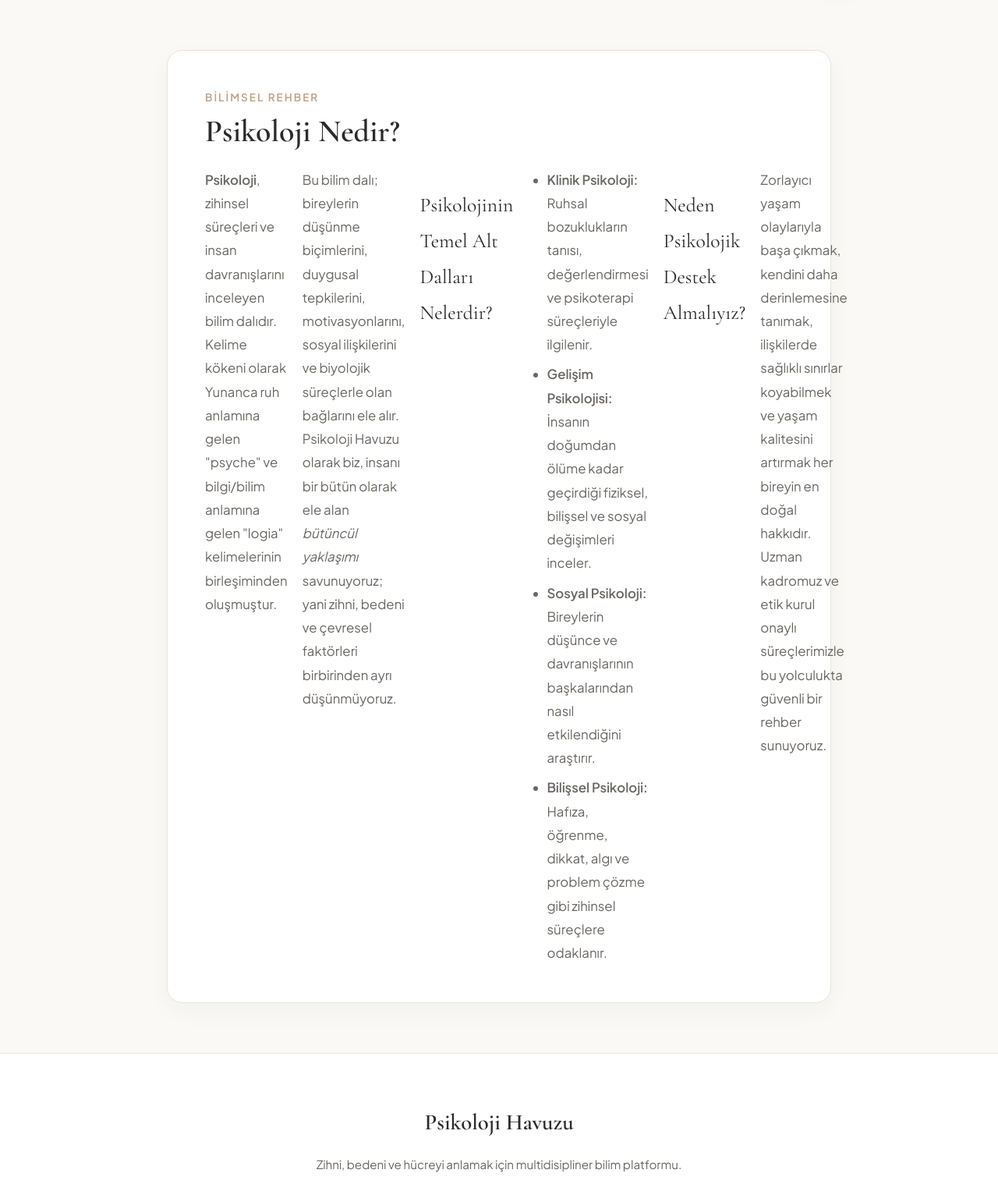
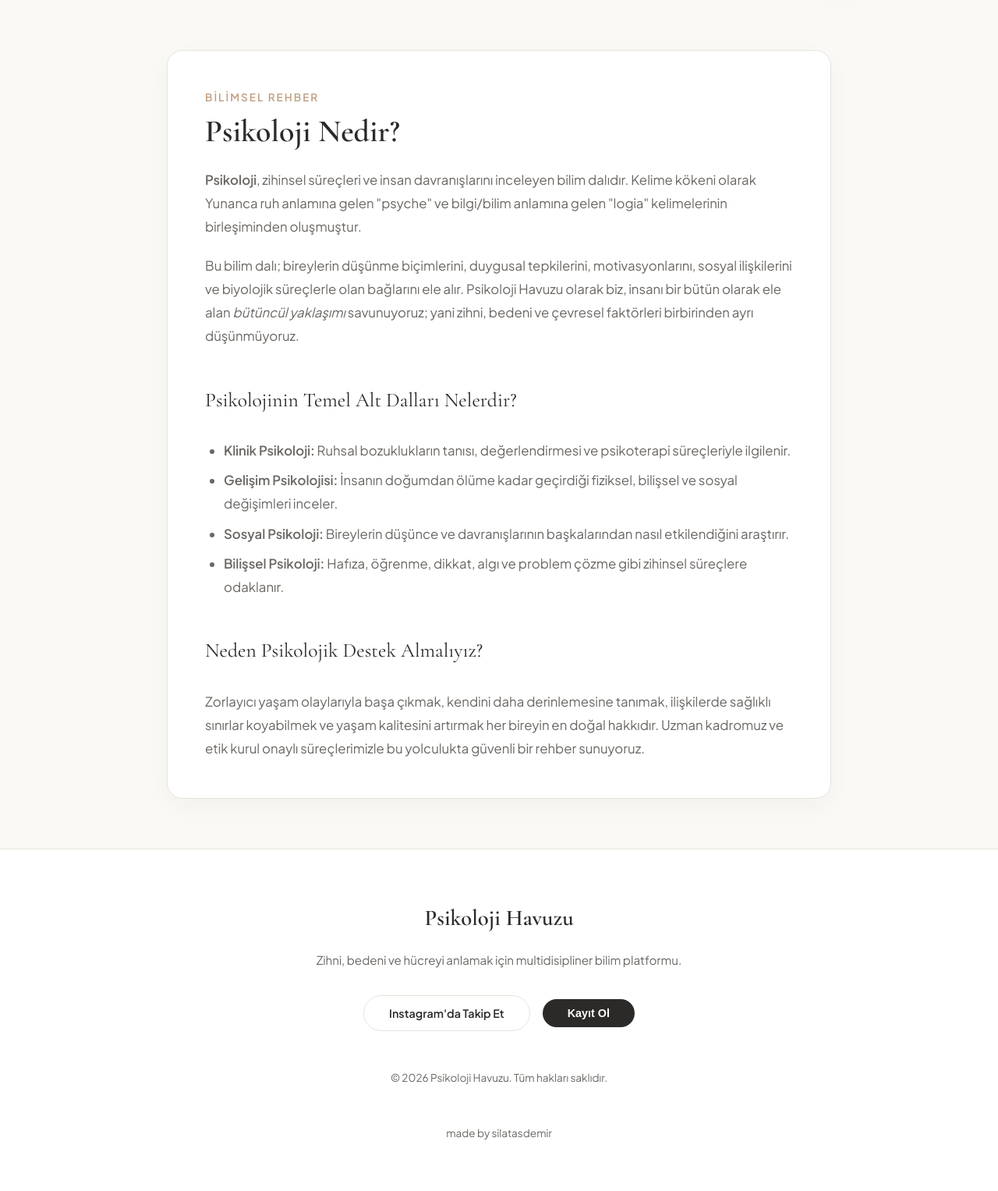
Before and after one commit to k5bc5wd86z-hash/psikoloji-havuzu, a Flask app: page /psikoloji_nedir in a window 1280 px wide. Shown: the part 69-1596 px from the top of the page at 78% size. After the commit the page ends 1530 px from the top, so only its background shows below. Run offline with Flask 3, Linux system fonts and the light colour scheme.

Commit message:
Update psikoloji_nedir.html

```diff
--- a/templates/psikoloji_nedir.html
+++ b/templates/psikoloji_nedir.html
@@ -20,7 +20,8 @@
             <span style="color: var(--accent-warm); font-weight: 600; text-transform: uppercase; font-size: 0.85rem; letter-spacing: 2px; display: block; margin-bottom: 0.5rem;">Bilimsel Rehber</span>
             <h1 style="font-family: var(--font-serif); font-size: 2.5rem; margin-bottom: 1.5rem; color: var(--text-primary); line-height: 1.2;">Psikoloji Nedir?</h1>
 
-            <div style="font-size: 1.05rem; line-height: 1.8; color: var(--text-muted); display: flex; flexDirection: column; gap: 1.2rem;">
+            <!-- DÜZELTİLDİ: CSS yazım hatası giderildi ve düzgün akış sağlandı -->
+            <div style="font-size: 1.05rem; line-height: 1.8; color: var(--text-muted); display: flex; flex-direction: column; gap: 1.2rem;">
                 <p><strong>Psikoloji</strong>, zihinsel süreçleri ve insan davranışlarını inceleyen bilim dalıdır. Kelime kökeni olarak Yunanca ruh anlamına gelen "psyche" ve bilgi/bilim anlamına gelen "logia" kelimelerinin birleşiminden oluşmuştur.</p>
 
                 <p>Bu bilim dalı; bireylerin düşünme biçimlerini, duygusal tepkilerini, motivasyonlarını, sosyal ilişkilerini ve biyolojik süreçlerle olan bağlarını ele alır. Psikoloji Havuzu olarak biz, insanı bir bütün olarak ele alan <em>bütüncül yaklaşımı</em> savunuyoruz; yani zihni, bedeni ve çevresel faktörleri birbirinden ayrı düşünmüyoruz.</p>
```
